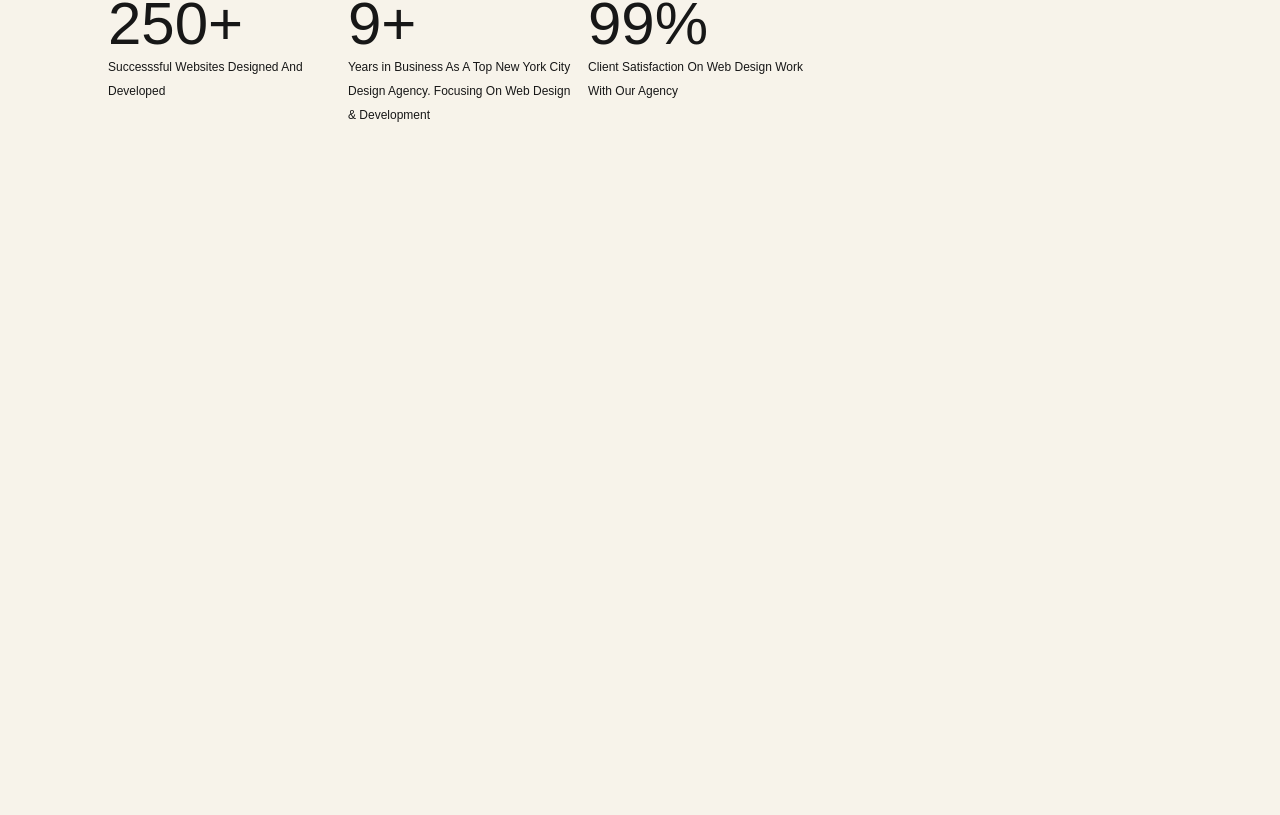
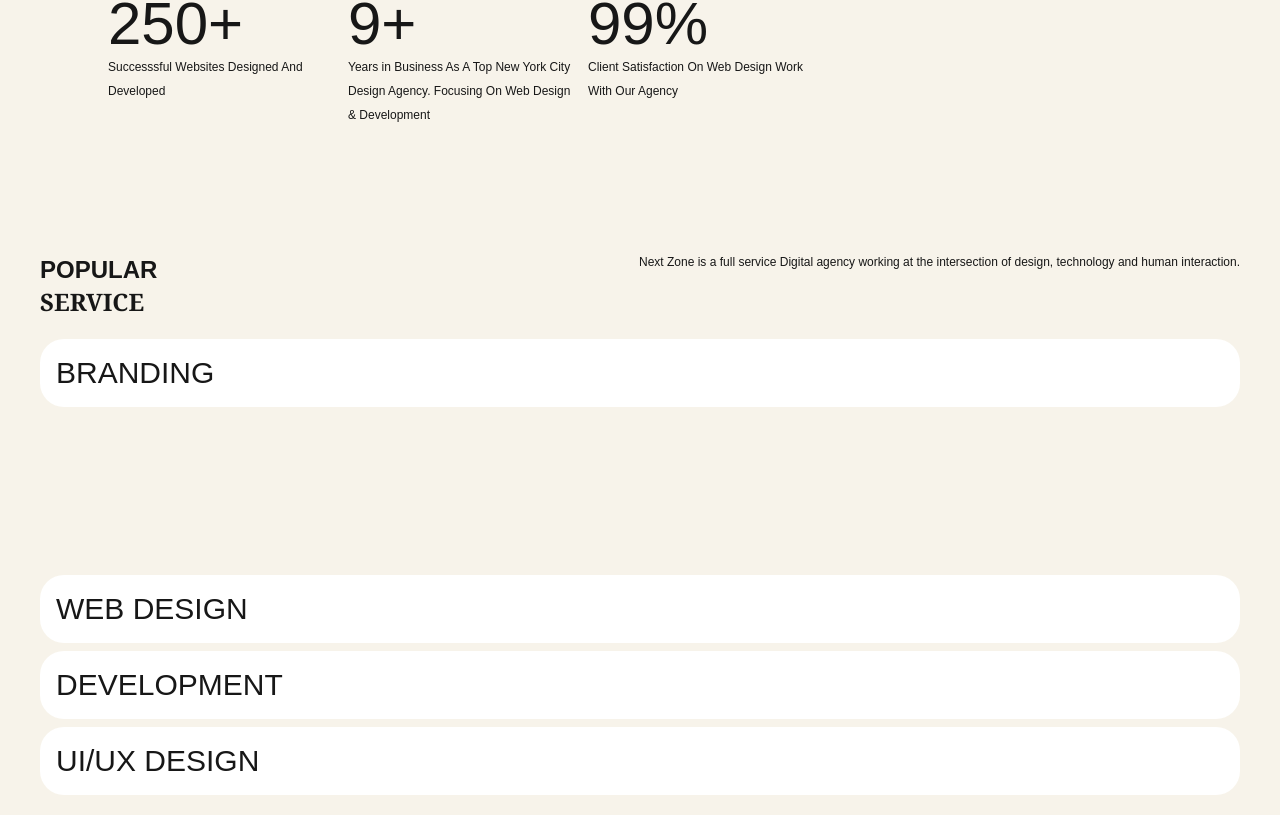
Before and after one commit to PriyanshuGo/agency-landing-pageUI, a Next.js app: page / in a window 1280 px wide. Shown: the part 1370-2185 px from the top of the page. Before the commit the page ends 1624 px from the top, so only its background shows below. Built offline with nearby package versions, Linux system fonts and the light colour scheme.

Commit message:
added accordian in topics

```diff
--- a/src/components/Service.js
+++ b/src/components/Service.js
@@ -1,9 +1,56 @@
+"use client"
+import { useState } from "react"
+
 function Service() {
-  return (
-    <div>
+    const [screen, setScreen] = useState("branding");
+    const showScreen = (item) => {
+        setScreen(screen === item ? null : item)
+    }
+    return (
+        <div className="flex flex-col mx-10">
 
-    </div>
-  )
+            <div className="lg:flex justify-between">
+                <h1 className="font-semibold text-2xl">POPULAR <br /><span className="font-serif">SERVICE</span></h1>
+                <span className="text-xs">Next Zone is a full service Digital agency working at the intersection of design, technology and human interaction.</span>
+            </div>
+
+            <div className="flex flex-col space-y-2 my-5">
+                <div className="cursor-pointer" onClick={()=>{showScreen("branding")}}>
+                    <p className="bg-white py-4 px-4 rounded-3xl text-3xl font-thin">
+                        BRANDING
+                    </p>
+                    <div className={`${screen === "branding" ? "block" : 'hidden'} min-h-40 transition-all duration-400`}>
+
+                    </div>
+                </div>
+                <div className="cursor-pointer" onClick={()=>{showScreen("web")}}>
+                    <p className="bg-white py-4 px-4 rounded-3xl text-3xl font-thin">
+                        WEB DESIGN
+                    </p>
+                    <div className={`${screen === "web" ? "block" : 'hidden'} min-h-40 transition-all duration-400`}>
+
+                    </div>
+                </div>
+                <div className="cursor-pointer" onClick={()=>{showScreen("development")}}>
+                    <p className="bg-white py-4 px-4 rounded-3xl text-3xl font-thin">
+                        DEVELOPMENT
+                    </p>
+                    <div className={`${screen === "development" ? "block" : 'hidden'} min-h-40 transition-all duration-400`}>
+
+                    </div>
+                </div>
+                <div className="cursor-pointer" onClick={()=>{showScreen("UI/UX")}}>
+                    <p className="bg-white py-4 px-4 rounded-3xl text-3xl font-thin">
+                        UI/UX DESIGN
+                    </p>
+                    <div className={`${screen === "UI/UX" ? "block" : 'hidden'} min-h-40 transition-all duration-400`}>
+
+                    </div>
+                </div>
+            </div>
+
+        </div>
+    )
 }
 
 export default Service
```
